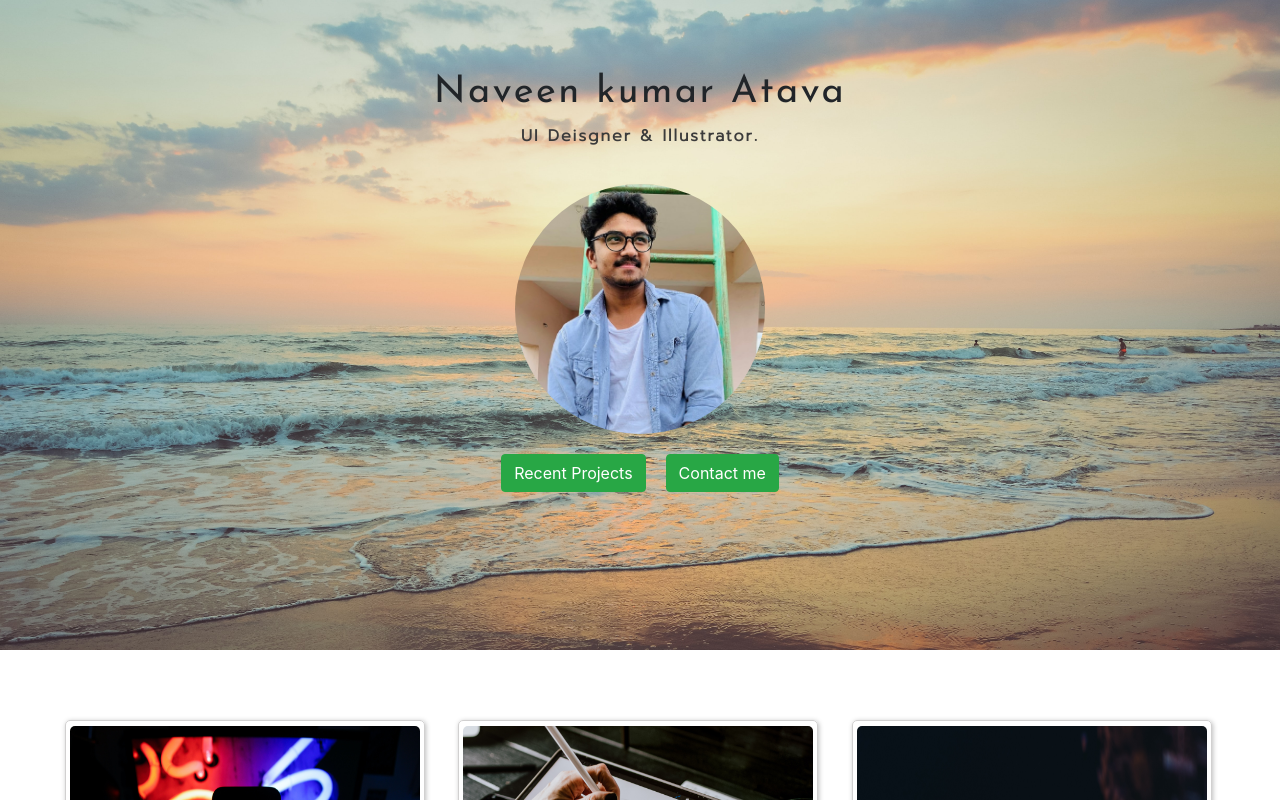
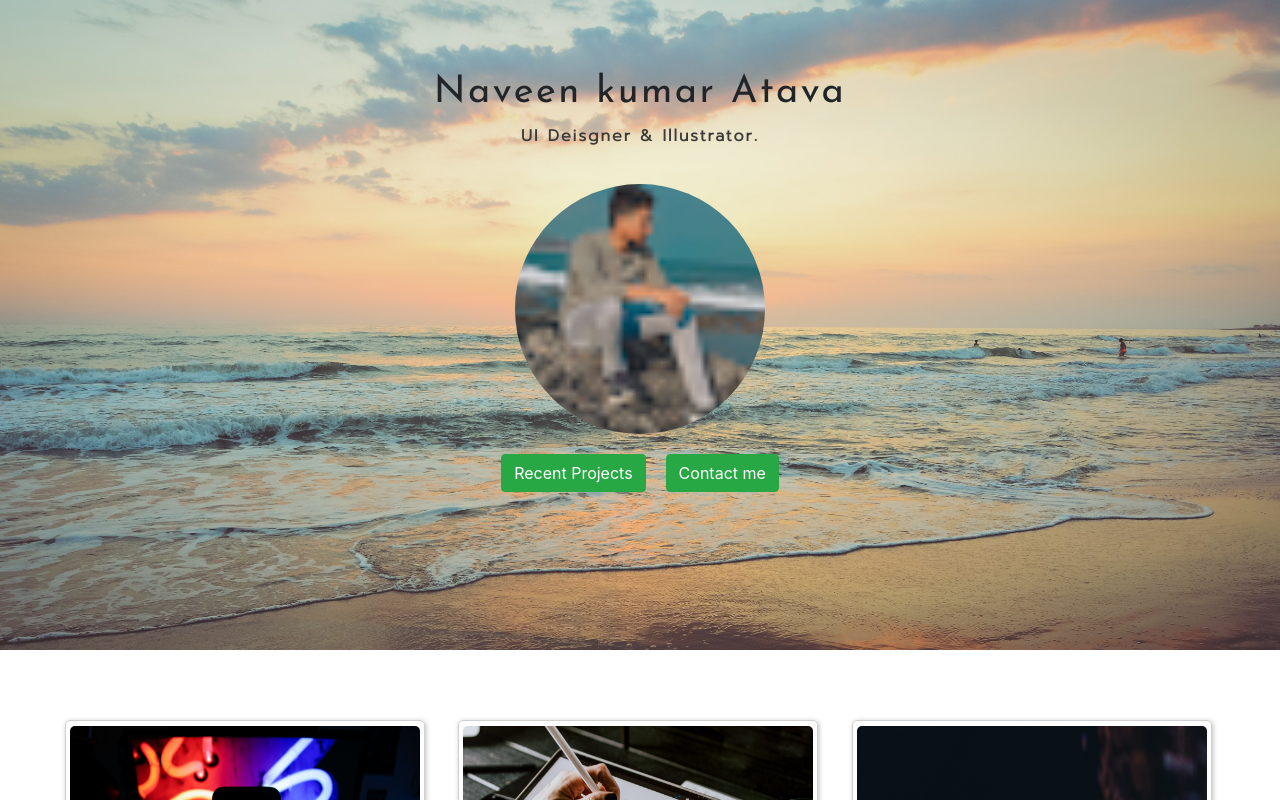
Before and after one commit to modernsilpi/portfolio, a React (Create React App) app: page / in a window 1280 px wide. Shown: the top 800 px of the page. Built offline with nearby package versions, Linux system fonts and the light colour scheme.

Commit message:
links and dp

```diff
--- a/src/components/portfolio.js
+++ b/src/components/portfolio.js
@@ -1,5 +1,5 @@
 import React, { useRef } from 'react'
-import hemanth3 from './navbar/hemanth3.jpg';
+import naveen from './navbar/naveen.png';
 import "./portfolio.css";
 import { Button, Row, Col } from "react-bootstrap";
 import photoshop from "./navbar/photoshop.jpg";
@@ -14,7 +14,7 @@ function Portfolio() {
     const projRef = useRef();
 
     const insta = () => {
-        window.open("https://www.instagram.com/hemanth_vickey/","_blank");
+        window.open("https://www.instagram.com/70956naveen/","_blank");
     }
 
     const linkd = () => {
@@ -38,7 +38,7 @@ projRef.current.scrollIntoView({behavior: "smooth"})
         <div className="portfolio" >
             <h1>Naveen kumar Atava</h1>
             <p>UI Deisgner & Illustrator.</p>
-            <img src={ hemanth3 } alt="hemanth" className="ProfilePic" /><br />
+            <img src={ naveen } alt="naveen" className="ProfilePic" /><br />
             <div style={{display: "inline-flex"}}>
                 <Button onClick={scrollProj} variant="success">Recent Projects </Button>
               <Button onClick={scrollDown} style={{marginLeft: "20px"}} variant="success">Contact me</Button>
```
Also changed, not shown: src/components/navbar/naveen.png (added).
